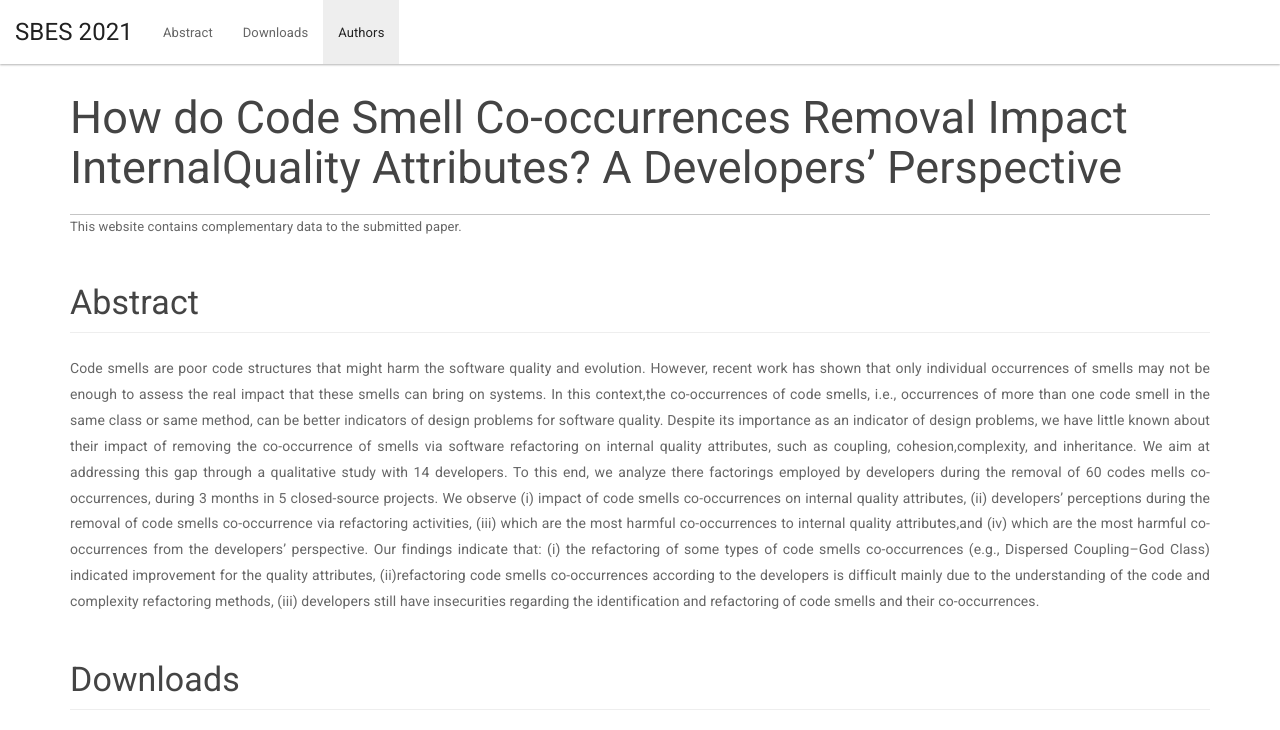
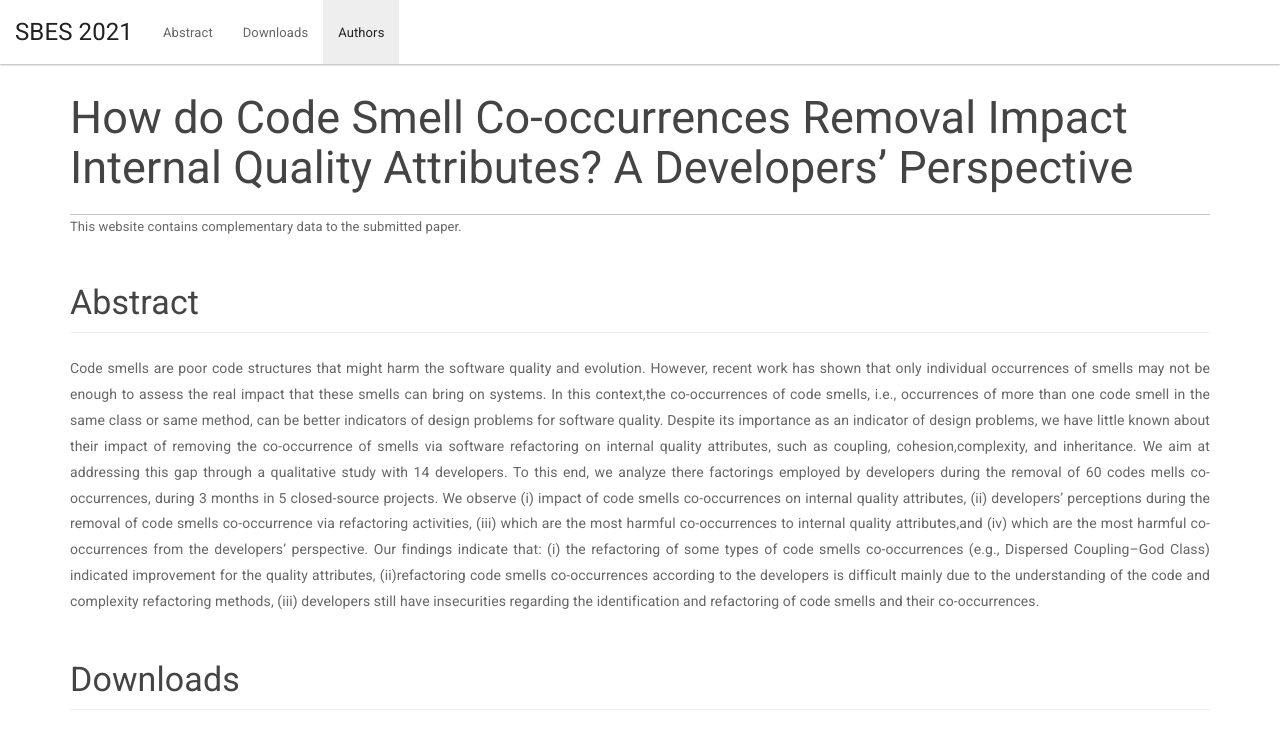
Before and after one commit to blindpaperreview/SBES2020, a plain HTML site: page index.html in a window 1280 px wide. Shown: the top 730 px of the page. Drawn offline with Linux system fonts and the light colour scheme.

Commit message:
atualizacao

```diff
--- a/index.html
+++ b/index.html
@@ -56,7 +56,7 @@
   <div class="container container-gral">
 
     <div class="page-title">
-      <h1>How do Code Smell Co-occurrences Removal Impact InternalQuality Attributes? A Developers’ Perspective
+      <h1>How do Code Smell Co-occurrences Removal Impact Internal Quality Attributes? A Developers’ Perspective
         <!--<br><small>An Empirical Study</small></h1> -->
 
 
```
